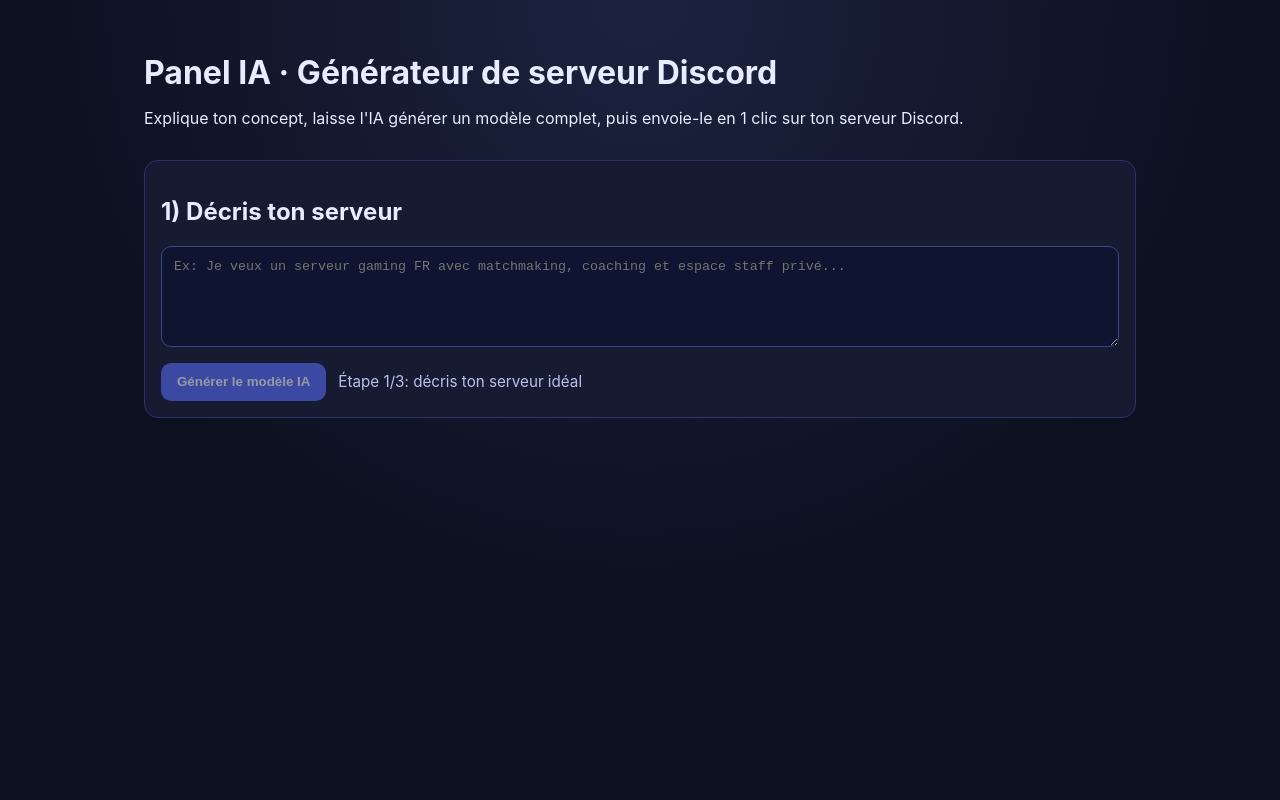
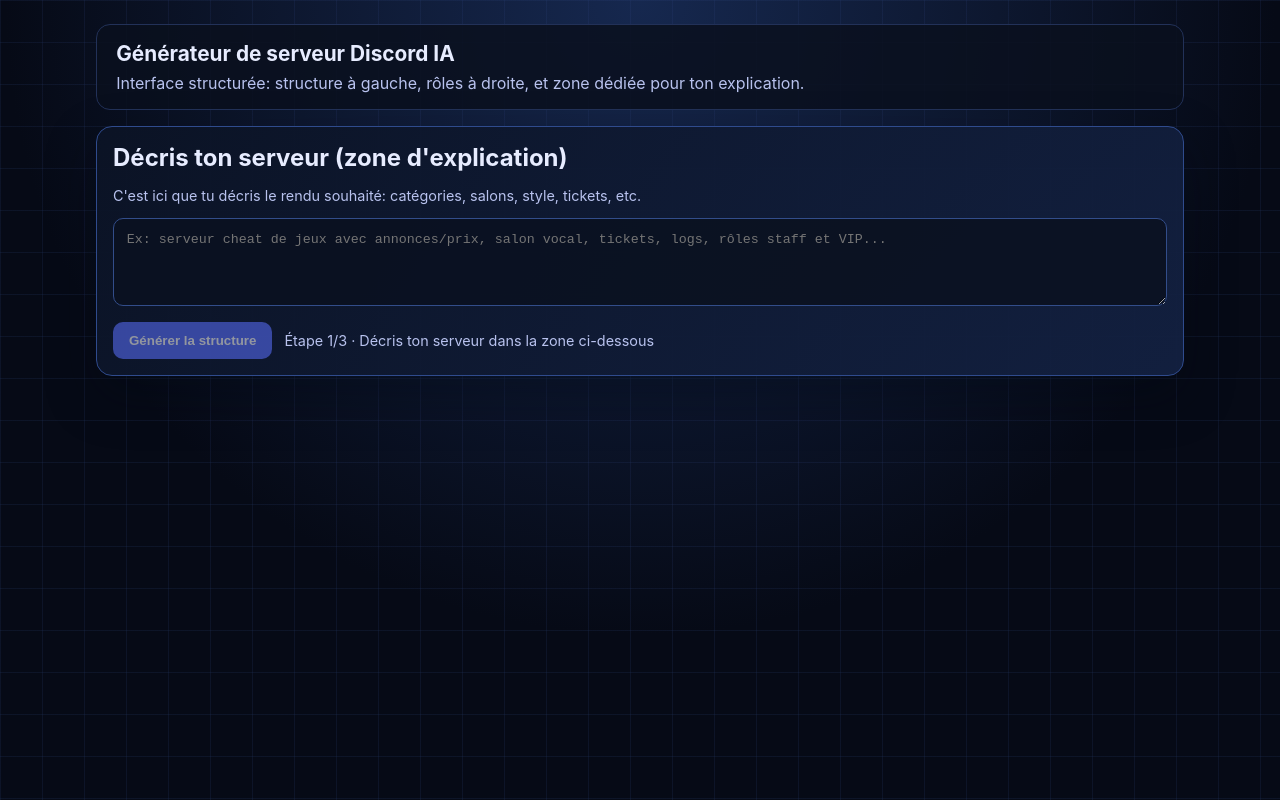
Before and after one commit to Flash33320/ia-gen-discord, a React (Vite) app: page / in a window 1280 px wide. Built offline with nearby package versions, Linux system fonts and the light colour scheme.

Commit message:
Refonte UI: structure/roles et zones d'explication

```diff
--- a/src/App.jsx
+++ b/src/App.jsx
@@ -1,10 +1,12 @@
 import { useMemo, useState } from "react";
 
 const BASE_PERMISSIONS = {
-  Admin: ["Gérer le serveur", "Gérer les rôles", "Voir les logs"],
-  Modérateur: ["Gérer les messages", "Kick/Ban", "Slowmode"],
-  Membre: ["Lire", "Écrire", "Rejoindre vocal"],
-  Invité: ["Lire uniquement #accueil"]
+  Fondateur: ["Tous les accès", "Gestion des intégrations", "Logs complets"],
+  Administrateur: ["Gestion du serveur", "Gestion des rôles", "Gestion des salons"],
+  Modérateur: ["Gestion des messages", "Kick/Ban", "Gestion des tickets"],
+  "VIP Client": ["Accès salons premium", "Priorité tickets"],
+  "Client Vérifié": ["Accès achat", "Accès support"],
+  Membre: ["Lire", "Écrire", "Rejoindre vocal"]
 };
 
 function buildTemplate(description) {
@@ -16,19 +18,23 @@
 
   const categories = [
     {
-      name: "🛬 Onboarding",
-      channels: ["#accueil", "#règlement", "#présentations"]
+      name: "📢 Informations",
+      channels: ["#règlement", "#annonces", "#événements", "#changelog"]
+    },
+    {
+      name: "🛍 Boutique",
+      channels: ["#prix", "#commandes", "#avis-clients", "#témoignages"]
     },
     {
       name: "💬 Communauté",
-      channels: ["#général", "#entraide", "#suggestions"]
+      channels: ["#général", "#discussion", "🔊 vocal-public"]
     }
   ];
 
   if (hasGaming) {
     categories.push({
       name: "🎮 Gaming",
-      channels: ["#recherche-team", "#clips", "🔊 Vocal Squad"]
+      channels: ["#recherche-team", "#clips", "🔊 vocal-squad"]
     });
   }
 
@@ -42,36 +48,39 @@
   if (hasBusiness) {
     categories.push({
       name: "📈 Business",
-      channels: ["#networking", "#ressources", "🔊 Coworking"]
+      channels: ["#networking", "#ressources", "🔊 coworking"]
     });
   }
 
   categories.push({
-    name: "🛠️ Staff",
-    channels: ["#mod-log", "#tickets", "🔊 Réunion staff"]
+    name: "🛠 Staff",
+    channels: ["#logs", "#tickets", "🔊 réunion-staff"]
   });
 
-  const roles = Object.entries(BASE_PERMISSIONS).map(([name, permissions]) => ({
+  const roles = Object.entries(BASE_PERMISSIONS).map(([name, permissions], index) => ({
     name,
-    permissions
+    permissions,
+    level: index + 1
   }));
 
   if (hasGaming) {
     roles.push({
       name: "Coach",
-      permissions: ["Accès salon coaching", "Ping événements"]
+      permissions: ["Accès salon coaching", "Ping événements"],
+      level: roles.length + 1
     });
   }
 
   if (hasCrypto) {
     roles.push({
       name: "Analyste",
-      permissions: ["Publier analyses", "Tag alertes marché"]
+      permissions: ["Publier analyses", "Tag alertes marché"],
+      level: roles.length + 1
     });
   }
 
   return {
-    serverName: `Template IA · ${description.slice(0, 28) || "Mon serveur"}`,
+    serverName: `Template IA · ${description.slice(0, 32) || "Mon serveur"}`,
     categories,
     roles,
     deploySummary:
@@ -81,6 +90,7 @@
 
 export default function App() {
   const [description, setDescription] = useState("");
+  const [stylePrompt, setStylePrompt] = useState("");
   const [template, setTemplate] = useState(null);
   const [botInvited, setBotInvited] = useState(false);
   const [deploymentState, setDeploymentState] = useState("idle");
@@ -89,20 +99,16 @@
   const deployDisabled = !template || !botInvited || deploymentState === "sending";
 
   const progressText = useMemo(() => {
-    if (!template) return "Étape 1/3: décris ton serveur idéal";
-    if (!botInvited) return "Étape 2/3: invite le bot Discord";
-    if (deploymentState === "done") return "Étape 3/3: modèle envoyé avec succès";
-    return "Étape 3/3: envoi du modèle sur ton serveur";
+    if (!template) return "Étape 1/3 · Décris ton serveur dans la zone ci-dessous";
+    if (!botInvited) return "Étape 2/3 · Invite le bot Discord";
+    if (deploymentState === "done") return "Étape 3/3 · Modèle envoyé avec succès";
+    return "Étape 3/3 · Envoi du modèle sur ton serveur";
   }, [template, botInvited, deploymentState]);
 
   const generate = () => {
     setTemplate(buildTemplate(description.trim()));
     setBotInvited(false);
     setDeploymentState("idle");
-  };
-
-  const inviteBot = () => {
-    setBotInvited(true);
   };
 
   const deployTemplate = () => {
@@ -114,38 +120,33 @@
 
   return (
     <main className="container">
-      <header>
-        <h1>Panel IA · Générateur de serveur Discord</h1>
-        <p>
-          Explique ton concept, laisse l&apos;IA générer un modèle complet, puis envoie-le en 1 clic sur
-          ton serveur Discord.
-        </p>
+      <header className="topbar">
+        <h1>Générateur de serveur Discord IA</h1>
+        <p>Interface structurée: structure à gauche, rôles à droite, et zone dédiée pour ton explication.</p>
       </header>
 
-      <section className="card">
-        <h2>1) Décris ton serveur</h2>
+      <section className="card prompt-card">
+        <h2>Décris ton serveur (zone d&apos;explication)</h2>
+        <p className="hint">C&apos;est ici que tu décris le rendu souhaité: catégories, salons, style, tickets, etc.</p>
         <textarea
           value={description}
           onChange={(event) => setDescription(event.target.value)}
-          placeholder="Ex: Je veux un serveur gaming FR avec matchmaking, coaching et espace staff privé..."
-          rows={5}
+          placeholder="Ex: serveur cheat de jeux avec annonces/prix, salon vocal, tickets, logs, rôles staff et VIP..."
+          rows={4}
         />
         <div className="row">
           <button type="button" onClick={generate} disabled={!canGenerate}>
-            Générer le modèle IA
+            Générer la structure
           </button>
           <span className="hint">{progressText}</span>
         </div>
       </section>
 
       {template && (
-        <section className="card">
-          <h2>2) Aperçu du modèle généré</h2>
+        <section className="workspace">
+          <article className="card">
+            <h2>Structure du serveur</h2>
             <p className="server-name">{template.serverName}</p>
-
-          <div className="grid">
-            <div>
-              <h3>Catégories & salons</h3>
             {template.categories.map((category) => (
               <article key={category.name} className="block">
                 <strong>{category.name}</strong>
@@ -156,27 +157,43 @@
                 </ul>
               </article>
             ))}
+          </article>
+
+          <article className="card right-panel">
+            <h2>Rôles ({template.roles.length})</h2>
+            <div className="roles-list">
+              {template.roles.map((role) => (
+                <article key={role.name} className="role-row">
+                  <div>
+                    <strong>{role.name}</strong>
+                    <p>{role.permissions.join(" · ")}</p>
                   </div>
-
-            <div>
-              <h3>Rôles & permissions</h3>
-              {template.roles.map((role) => (
-                <article key={role.name} className="block">
-                  <strong>@{role.name}</strong>
-                  <ul>
-                    {role.permissions.map((permission) => (
-                      <li key={permission}>{permission}</li>
-                    ))}
-                  </ul>
+                  <span className="badge">{role.level}</span>
                 </article>
               ))}
             </div>
-          </div>
+
+            <h3>Options de style</h3>
+            <label htmlFor="stylePrompt" className="hint">
+              Zone de modifications (où ajouter tes consignes de rendu)
+            </label>
+            <textarea
+              id="stylePrompt"
+              rows={4}
+              value={stylePrompt}
+              onChange={(event) => setStylePrompt(event.target.value)}
+              placeholder="Décris ici les ajustements visuels ou organisationnels à appliquer..."
+            />
 
             <p className="warning">⚠️ {template.deploySummary}</p>
 
             <div className="row">
-            <button type="button" className="secondary" onClick={inviteBot} disabled={botInvited}>
+              <button
+                type="button"
+                className="secondary"
+                onClick={() => setBotInvited(true)}
+                disabled={botInvited}
+              >
                 {botInvited ? "Bot invité ✅" : "Inviter le bot Discord"}
               </button>
               <button type="button" onClick={deployTemplate} disabled={deployDisabled}>
@@ -184,9 +201,10 @@
                   ? "Envoi en cours..."
                   : deploymentState === "done"
                     ? "Modèle appliqué ✅"
-                  : "Envoyer le modèle sur mon serveur"}
+                    : "Envoyer le modèle"}
               </button>
             </div>
+          </article>
         </section>
       )}
     </main>
--- a/src/styles.css
+++ b/src/styles.css
@@ -1,7 +1,7 @@
 :root {
   font-family: Inter, system-ui, -apple-system, Segoe UI, Roboto, Helvetica, Arial, sans-serif;
   color: #e7ecff;
-  background: #0f1220;
+  background: #070b16;
 }
 
 * {
@@ -11,35 +11,62 @@
 body {
   margin: 0;
   min-height: 100vh;
-  background: radial-gradient(circle at top, #1c2340, #0d1020 60%);
+  background:
+    linear-gradient(rgba(53, 76, 140, 0.15) 1px, transparent 1px),
+    linear-gradient(90deg, rgba(53, 76, 140, 0.15) 1px, transparent 1px),
+    radial-gradient(circle at top, #16284f, #060a16 62%);
+  background-size: 42px 42px, 42px 42px, auto;
 }
 
 .container {
-  max-width: 1024px;
+  max-width: 1120px;
   margin: 0 auto;
-  padding: 2rem 1rem 4rem;
+  padding: 1.5rem 1rem 4rem;
   display: grid;
   gap: 1rem;
 }
 
-header h1 {
-  margin-bottom: 0.5rem;
+.topbar {
+  background: rgba(10, 16, 30, 0.85);
+  border: 1px solid #223158;
+  border-radius: 14px;
+  padding: 1rem 1.2rem;
+}
+
+.topbar h1 {
+  margin: 0;
+  font-size: 1.3rem;
+}
+
+.topbar p {
+  margin: 0.45rem 0 0;
+  color: #b8c2ee;
 }
 
 .card {
-  background: #161b31;
-  border: 1px solid #2b3668;
-  border-radius: 14px;
+  background: linear-gradient(135deg, rgba(11, 19, 37, 0.95), rgba(19, 33, 66, 0.92));
+  border: 1px solid #223869;
+  border-radius: 16px;
   padding: 1rem;
+  box-shadow: 0 20px 50px rgba(2, 8, 20, 0.35);
+}
+
+.prompt-card {
+  border-color: #2f4b8d;
+}
+
+h2,
+h3 {
+  margin: 0 0 0.8rem;
 }
 
 textarea {
   width: 100%;
-  border: 1px solid #39467f;
+  border: 1px solid #324d8a;
   border-radius: 10px;
-  background: #0f1430;
+  background: rgba(10, 17, 33, 0.9);
   color: #edf1ff;
-  padding: 0.75rem;
+  padding: 0.8rem;
   resize: vertical;
 }
 
@@ -59,7 +86,7 @@
 }
 
 button.secondary {
-  background: #2a3468;
+  background: #2b3d74;
 }
 
 .row {
@@ -72,29 +99,81 @@
 
 .hint {
   color: #b8c2ee;
-  font-size: 0.95rem;
+  font-size: 0.9rem;
+}
+
+.workspace {
+  display: grid;
+  gap: 1rem;
+  grid-template-columns: 1fr 1fr;
 }
 
 .server-name {
   font-weight: 700;
   color: #8fa3ff;
-}
-
-.grid {
-  display: grid;
-  grid-template-columns: repeat(auto-fit, minmax(260px, 1fr));
-  gap: 1rem;
+  margin: 0 0 0.8rem;
 }
 
 .block {
-  background: #0f1430;
-  border: 1px solid #2d3870;
+  background: rgba(7, 13, 27, 0.92);
+  border: 1px solid #284177;
   border-radius: 10px;
   padding: 0.7rem;
   margin-bottom: 0.7rem;
 }
 
+.block ul,
+.roles-list {
+  margin: 0.55rem 0 0;
+  padding-left: 1.1rem;
+}
+
+.right-panel {
+  display: grid;
+  align-content: start;
+  gap: 0.85rem;
+}
+
+.role-row {
+  list-style: none;
+  margin: 0 0 0.55rem;
+  border: 1px solid #2b446f;
+  border-radius: 10px;
+  padding: 0.55rem 0.7rem;
+  display: flex;
+  justify-content: space-between;
+  gap: 0.8rem;
+  align-items: center;
+  background: rgba(8, 15, 28, 0.78);
+}
+
+.role-row p {
+  margin: 0.3rem 0 0;
+  color: #a5b6ec;
+  font-size: 0.82rem;
+}
+
+.badge {
+  min-width: 1.8rem;
+  height: 1.8rem;
+  border-radius: 999px;
+  display: inline-flex;
+  align-items: center;
+  justify-content: center;
+  background: rgba(245, 195, 58, 0.18);
+  color: #ffd470;
+  font-weight: 700;
+  font-size: 0.82rem;
+}
+
 .warning {
   color: #ffd4a1;
   font-weight: 600;
+  margin: 0;
 }
+
+@media (max-width: 900px) {
+  .workspace {
+    grid-template-columns: 1fr;
+  }
+}
```
Lines whose indentation alone changed are shown as unchanged.
